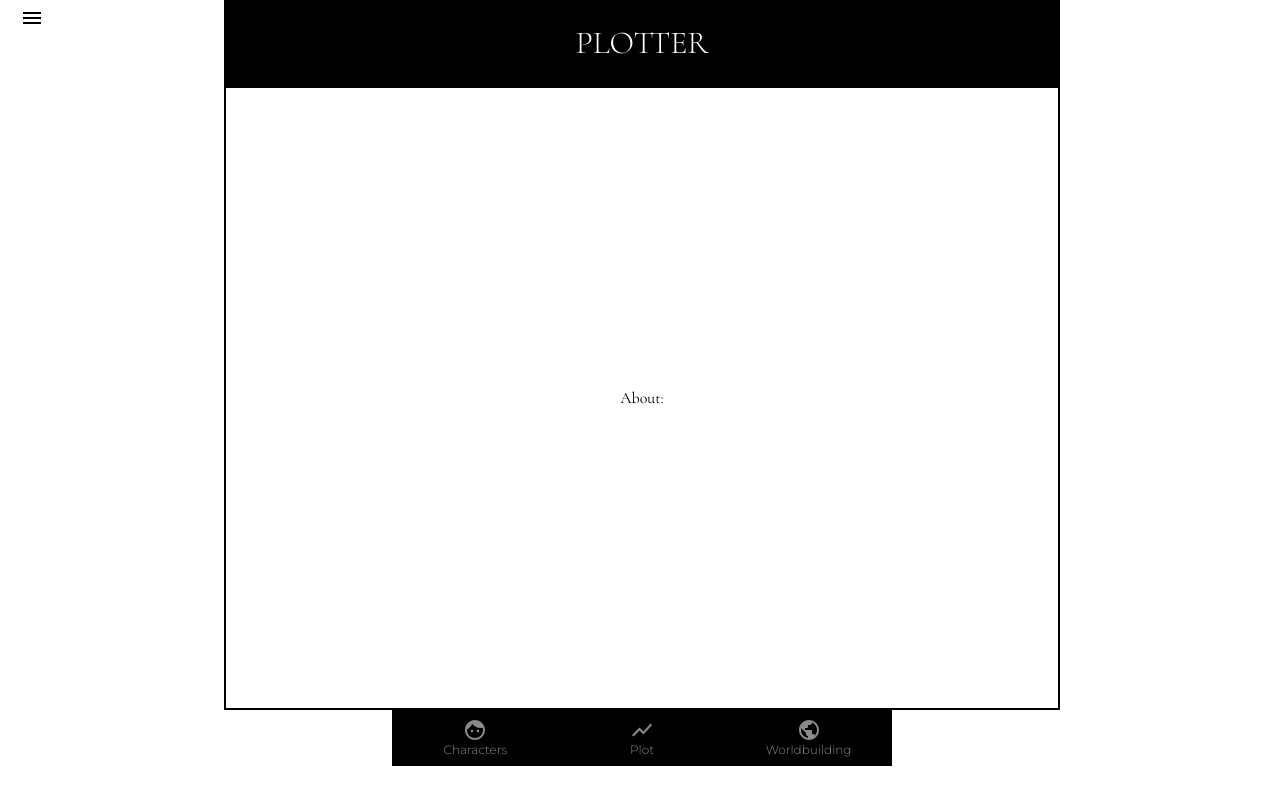
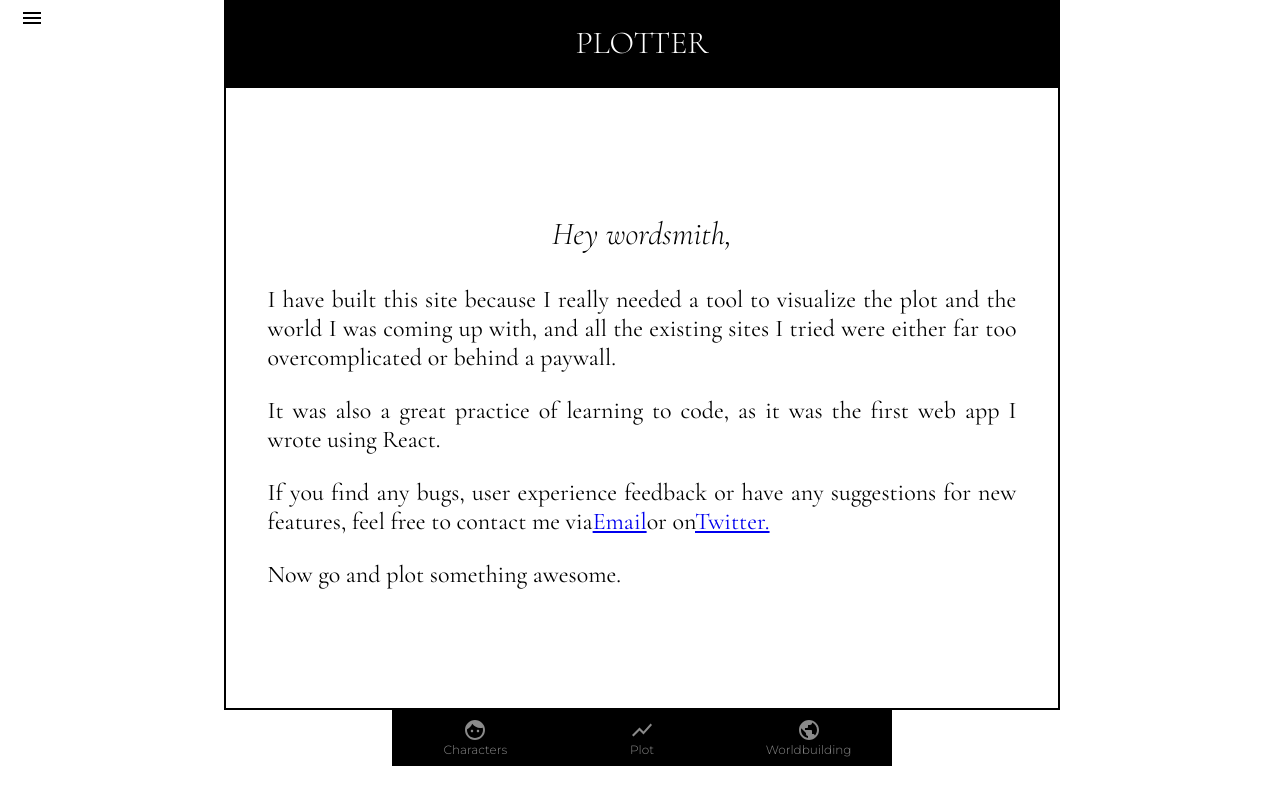
Before and after one commit to merewif/plotter, a React (Create React App) app: page /about in a window 1280 px wide. Built offline with nearby package versions, Linux system fonts and the light colour scheme.

Commit message:
About page added.

```diff
--- a/src/About.jsx
+++ b/src/About.jsx
@@ -1,7 +1,49 @@
 import React from "react";
 
 const About = () => {
-  return <div>About:</div>;
+  return (
+    <div id="about-container">
+      <div
+        id="about"
+        style={{ textAlign: "justify", fontSize: "1.5rem", hyphens: "auto" }}
+      >
+        <p
+          style={{ textAlign: "center", fontSize: "2rem", fontStyle: "italic" }}
+        >
+          Hey wordsmith,
+        </p>
+        <p>
+          I have built this site because I really needed a tool to visualize the
+          plot and the world I was coming up with, and all the existing sites I
+          tried were either far too overcomplicated or behind a paywall.
+        </p>
+        <p>
+          It was also a great practice of learning to code, as it was the first
+          web app I wrote using React.
+        </p>
+        <p>
+          If you find any bugs, user experience feedback or have any suggestions
+          for new features, feel free to contact me via
+          <a
+            href="mailto:taborszkib@gmail.com"
+            target="_blank"
+            rel="noopener noreferrer"
+          >
+            Email
+          </a>
+          or on
+          <a
+            href="https://twitter.com/ValPasch"
+            target="_blank"
+            rel="noopener noreferrer"
+          >
+            Twitter.
+          </a>
+        </p>
+        <p>Now go and plot something awesome.</p>
+      </div>
+    </div>
+  );
 };
 
 export default About;
```
